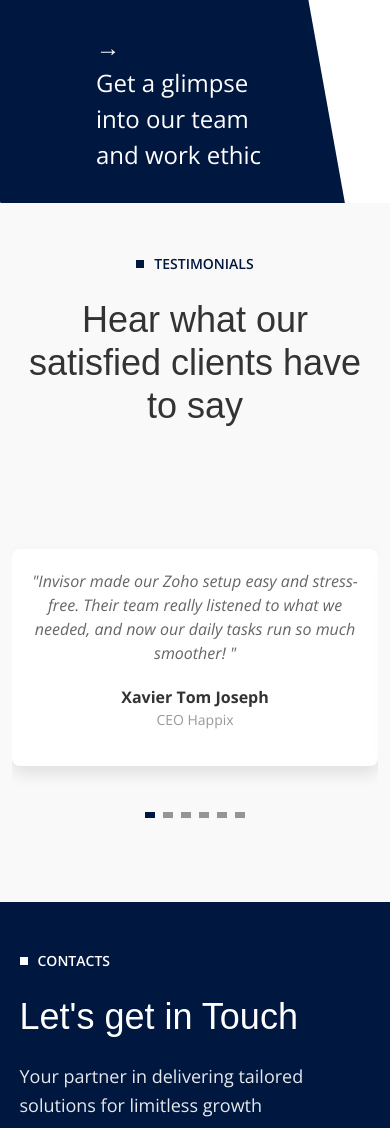
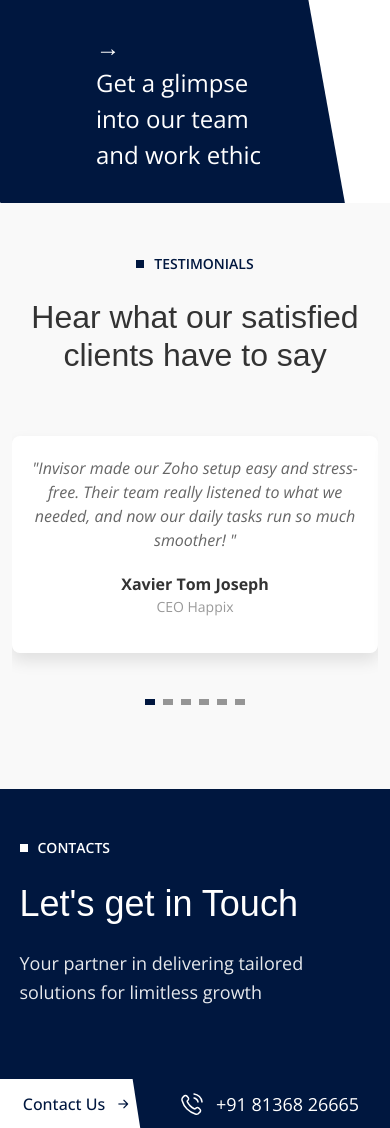
Before and after one commit to kssanoop/invisorglobal, a PHP site: page / in a window 390 px wide. Shown: the part 2423-3551 px from the top of the page. Run offline with PHP 8.4, Linux system fonts and the light colour scheme; some web fonts are replaced.

Commit message:
change responsive

```diff
--- a/home.php
+++ b/home.php
@@ -1036,7 +1036,7 @@
           <div class="title-dot"></div>
           <div class="trust-badge">TESTIMONIALS</div>
         </div>
-        <h2 class="section-title">Hear what our satisfied clients have to say</h2>
+        <h2 class="section-title pb-0">Hear what our satisfied clients have to say</h2>
       </div>
 
       <div class="testimonials-container">
@@ -1186,11 +1186,15 @@
     }
 
     .section-title {
-      font-size: 36px;
+      font-size: 2.8rem;
       font-weight: 300;
       color: #333;
     }
-
+@media (max-width:991px) {
+  .section-title {
+      font-size: 2rem;
+  }
+}
     .testimonials-container {
       position: relative;
       display: flex;
```
Also changed, not shown: about.php (+7 -2 lines).
